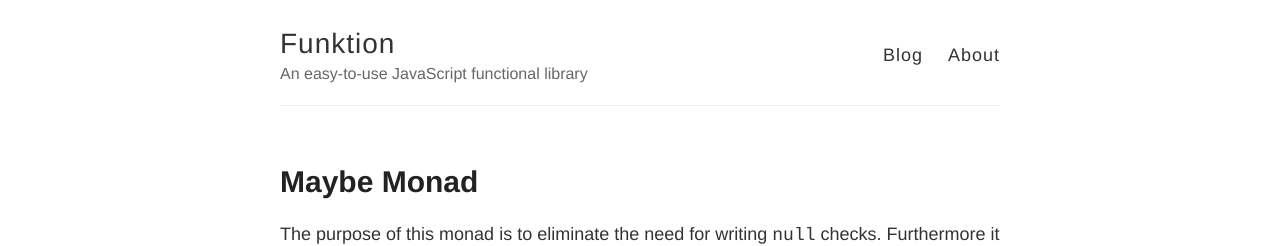
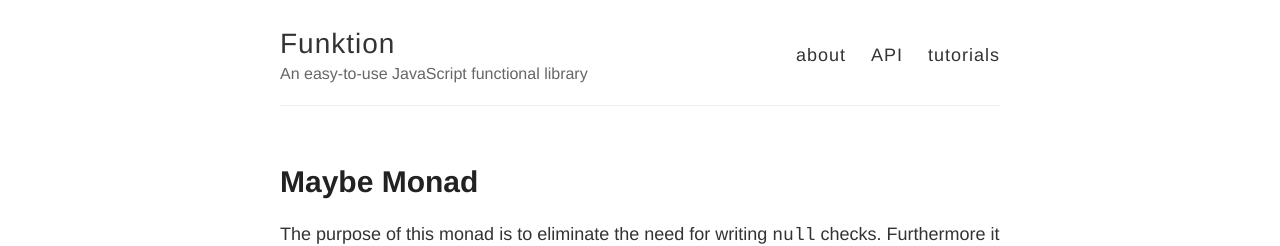
Before and after one commit to abuseofnotation/funktion, a Jekyll site: the page built from index.html, in a window 1280 px wide. Shown: the top 246 px of the page. Built offline with Jekyll 4.4.1, drawn with Linux system fonts in a browser that asks for light colours; Markdown is read by kramdown in place of the engine named in the settings.

Commit message:
Update default.html

```diff
--- a/_layouts/default.html
+++ b/_layouts/default.html
@@ -25,8 +25,9 @@
           </div>
 
           <nav>
-            <a href="{{ site.baseurl }}/">Blog</a>
-            <a href="{{ site.baseurl }}/about">About</a>
+            <a href="{{ site.baseurl }}">about</a>
+            <a href="{{ site.baseurl }}/api">API</a>
+            <a href="{{ site.baseurl }}/tutorials">tutorials</a>
           </nav>
         </header>
       </div>
```
